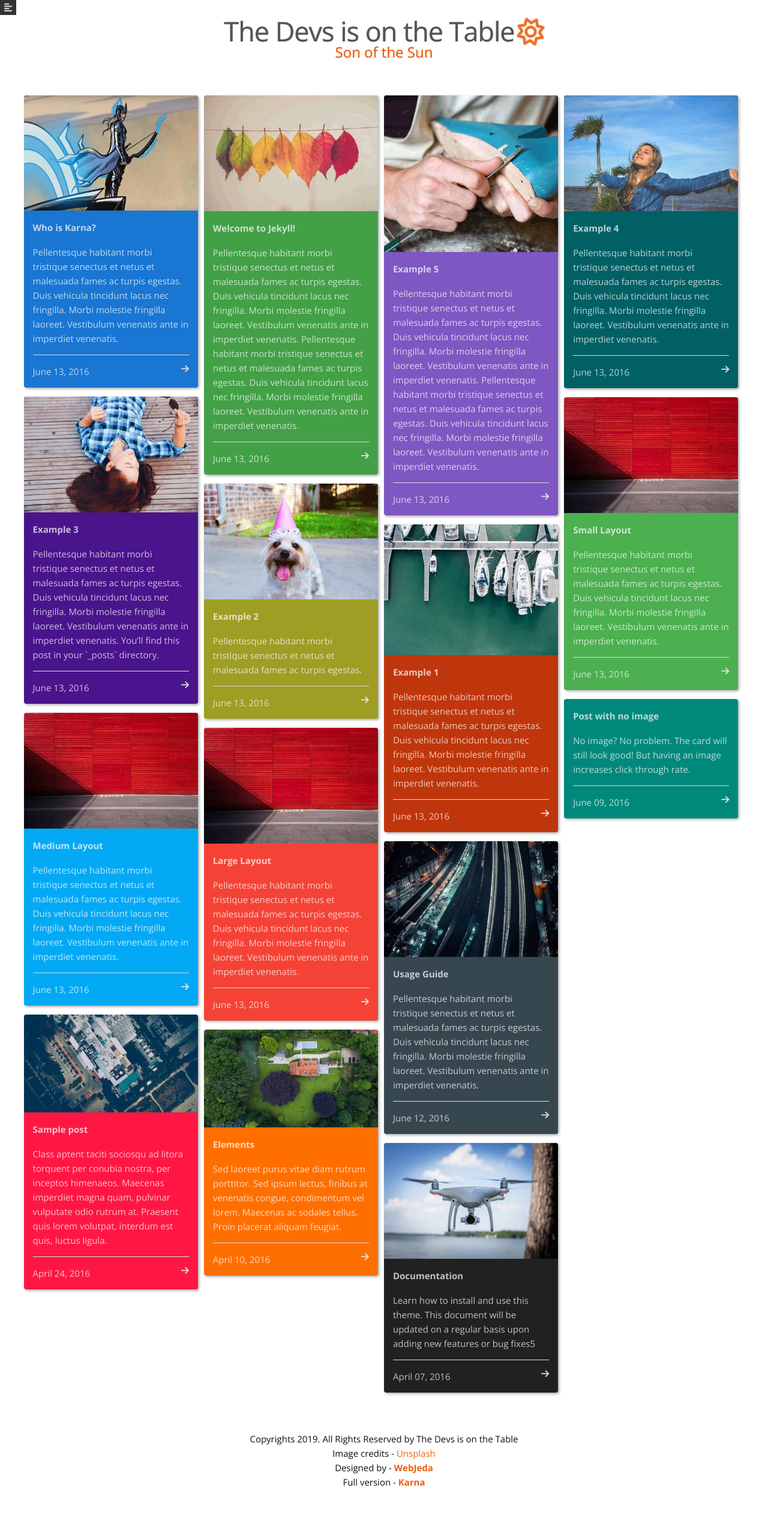
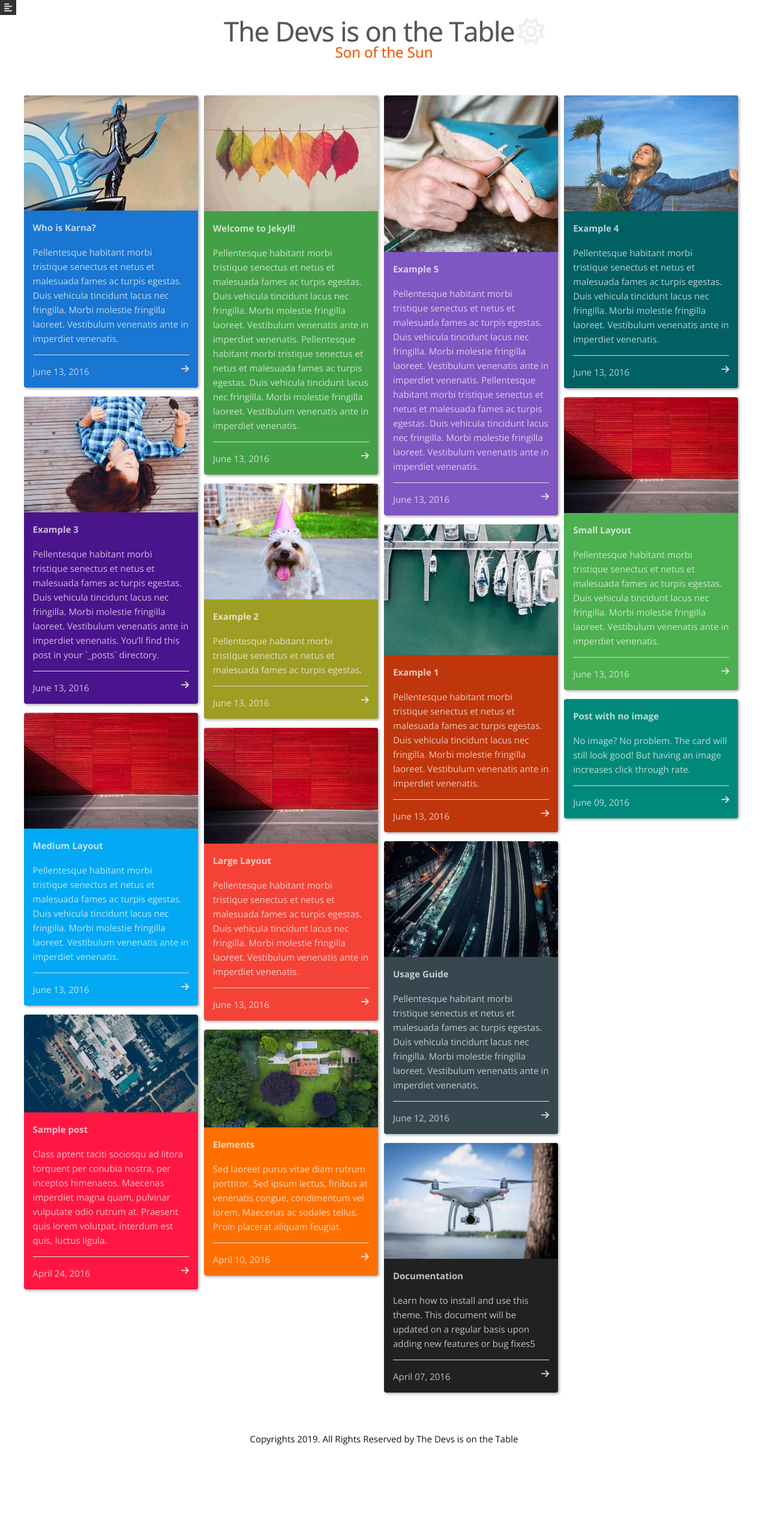
Before and after one commit to RodolfoGaspar/devsontable, a Jekyll site: the page built from index.html, in a window 1280 px wide. Shown: the whole page at 60% size. Built offline with Jekyll 4.4.1, drawn with Linux system fonts in a browser that asks for light colours; nearby versions of some CDN libraries; a file with an impossible date is left out; after the commit the page ends 2468 px from its top, so only the background shows below that.

Commit message:
removido logo de sol

```diff
--- a/_includes/footer.html
+++ b/_includes/footer.html
@@ -1,6 +1,6 @@
 <footer>
     <p style="margin: 0">Copyrights {{site.time | date: '%Y'}}. All Rights Reserved by {{site.title}}</p>
-    <p style="margin: 0">Image credits - <a href="https://unsplash.com/" target="_blank">Unsplash</a></p>
+    <!-- <p style="margin: 0">Image credits - <a href="https://unsplash.com/" target="_blank">Unsplash</a></p>
     <p style="margin: 0">Designed by - <a href="https://webjeda.com/" target="_blank"><strong>WebJeda</strong></a></p>
-     <p style="margin: 0">Full version - <a href="{{site.full-version}}" target="_blank"><strong>Karna</strong></a></p>
+     <p style="margin: 0">Full version - <a href="{{site.full-version}}" target="_blank"><strong>Karna</strong></a></p> -->
 </footer>
--- a/_includes/head.html
+++ b/_includes/head.html
@@ -1,6 +1,7 @@
 <head>
     <meta charset="UTF-8">
-    <title>{% if page.title %}{{page.title}} - {{site.title}}{% else %}{{site.title}}{% endif %}</title>
+    <title>
+        {% if page.title %}{{page.title}} - {{site.title}}{% else %}{{site.title}}{% endif %}</title>
     <link href="https://fonts.googleapis.com/css?family=Open+Sans:300,300i,700" rel="stylesheet">
     <link rel="stylesheet" href={{ "/css/main.css" | prepend: site.baseurl }}>
     <meta name="viewport" content="width=device-width, initial-scale=1">
--- a/_includes/menu-links.html
+++ b/_includes/menu-links.html
@@ -1,4 +1,7 @@
-<a href="{{site.baseurl}}/"><h1 class="header-title" style="font-size: 1.5em;color: #999">{{site.title}}&nbsp;<i class="fa fa-sun-o" aria-hidden="true"></i></h1></a>
+<a href="{{site.baseurl}}/">
+  <h1 class="header-title" style="font-size: 1.5em;color: #999">{{site.title}}&nbsp;
+    <!-- <i class="fa fa-sun-o" aria-hidden="true"></i> -->
+  </h1></a>
   <a href="{{site.baseurl}}/">Home</a>
   <a href="{{site.baseurl}}/about/">About</a>
   <a href="{{site.baseurl}}/contact/">Contact</a>
--- a/_layouts/post.html
+++ b/_layouts/post.html
@@ -10,7 +10,9 @@ layout: default
     <article>
         <h1 class="page-title">{{page.title}}</h1>
         {% if page.author %}
-        <div class="meta"><span><i class="fa fa-calendar-o" aria-hidden="true"></i> {{page.date | date: '%Y, %b %d'}}&nbsp;&nbsp;&nbsp;&nbsp;</span><span><i class="fa fa-pencil-square-o" aria-hidden="true"></i> {{page.author}}</span></div>
+        <div class="meta">
+            <span><i class="fa fa-calendar-o" aria-hidden="true"></i>
+                {{page.date | date: '%Y, %b %d'}}&nbsp;&nbsp;&nbsp;&nbsp;</span><span><i class="fa fa-pencil-square-o" aria-hidden="true"></i> {{page.author}}</span></div>
         {% endif %}
         {{page.content | markdownify}}
     </article>
--- a/_sass/_custom.scss
+++ b/_sass/_custom.scss
@@ -1,44 +1,44 @@
 // The rotating sun in the logo
 .fa.fa-sun-o {
-    color: #ea6111;
--webkit-animation-name: spin;
-    -webkit-animation-duration: 9000ms;
-    -webkit-animation-iteration-count: infinite;
-    -webkit-animation-timing-function: linear;
-    -moz-animation-name: spin;
-    -moz-animation-duration: 9000ms;
-    -moz-animation-iteration-count: infinite;
-    -moz-animation-timing-function: linear;
-    -ms-animation-name: spin;
-    -ms-animation-duration: 9000ms;
-    -ms-animation-iteration-count: infinite;
-    -ms-animation-timing-function: linear;
+//     color: #ea6111;
+// -webkit-animation-name: spin;
+//     -webkit-animation-duration: 9000ms;
+//     -webkit-animation-iteration-count: infinite;
+//     -webkit-animation-timing-function: linear;
+//     -moz-animation-name: spin;
+//     -moz-animation-duration: 9000ms;
+//     -moz-animation-iteration-count: infinite;
+//     -moz-animation-timing-function: linear;
+//     -ms-animation-name: spin;
+//     -ms-animation-duration: 9000ms;
+//     -ms-animation-iteration-count: infinite;
+//     -ms-animation-timing-function: linear;
 
-    animation-name: spin;
-    animation-duration: 9000ms;
-    animation-iteration-count: infinite;
-    animation-timing-function: linear;
-    @-ms-keyframes spin {
-    from { -ms-transform: rotate(0deg); }
-    to { -ms-transform: rotate(360deg); }
+//     animation-name: spin;
+//     animation-duration: 9000ms;
+//     animation-iteration-count: infinite;
+//     animation-timing-function: linear;
+//     @-ms-keyframes spin {
+//     from { -ms-transform: rotate(0deg); }
+//     to { -ms-transform: rotate(360deg); }
+// }
+// @-moz-keyframes spin {
+//     from { -moz-transform: rotate(0deg); }
+//     to { -moz-transform: rotate(360deg); }
+// }
+// @-webkit-keyframes spin {
+//     from { -webkit-transform: rotate(0deg); }
+//     to { -webkit-transform: rotate(360deg); }
+// }
+// @keyframes spin {
+//     from {
+//         transform:rotate(0deg);
+//     }
+//     to {
+//         transform:rotate(360deg);
+//     }
+//     }
+//     &:hover{
+//         color: #eae311;
+//     }
 }
-@-moz-keyframes spin {
-    from { -moz-transform: rotate(0deg); }
-    to { -moz-transform: rotate(360deg); }
-}
-@-webkit-keyframes spin {
-    from { -webkit-transform: rotate(0deg); }
-    to { -webkit-transform: rotate(360deg); }
-}
-@keyframes spin {
-    from {
-        transform:rotate(0deg);
-    }
-    to {
-        transform:rotate(360deg);
-    }
-    }
-    &:hover{
-        color: #eae311;
-    }
-}
```
